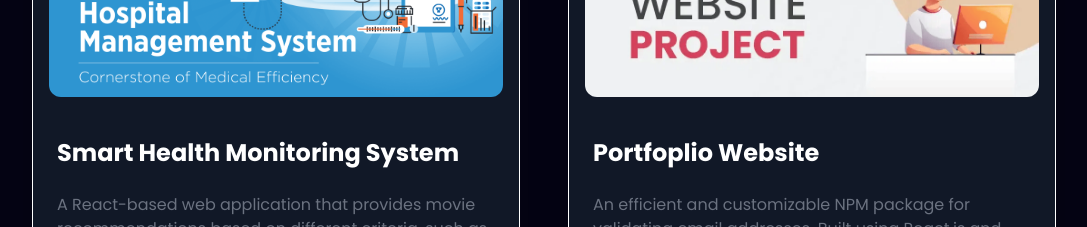
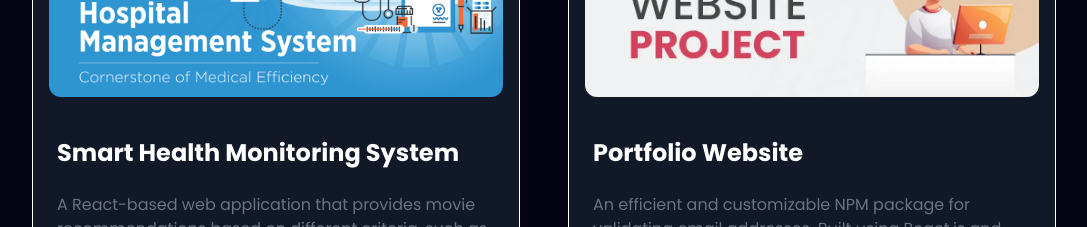
Before and after one commit to Abhishekbgp8/myportfolio, a React (Vite) app: page / in a window 1280 px wide. Shown: the part 3540-3767 px from the top of the page, without its empty margins (96-1183 px from the left). Built offline with nearby package versions, Linux system fonts and the light colour scheme.

Commit message:
Update constants.js

```diff
--- a/src/constants.js
+++ b/src/constants.js
@@ -147,7 +147,7 @@ export const SkillsInfo = [
     },
     {
       id: 3,
-      title: "Portfoplio Website",
+      title: "Portfolio Website",
       description:
         "An efficient and customizable NPM package for validating email addresses. Built using React.js and Node.js, it provides robust validation features to help developers ensure that email inputs meet required formats and standards.",
       image: npmLogo,
```
